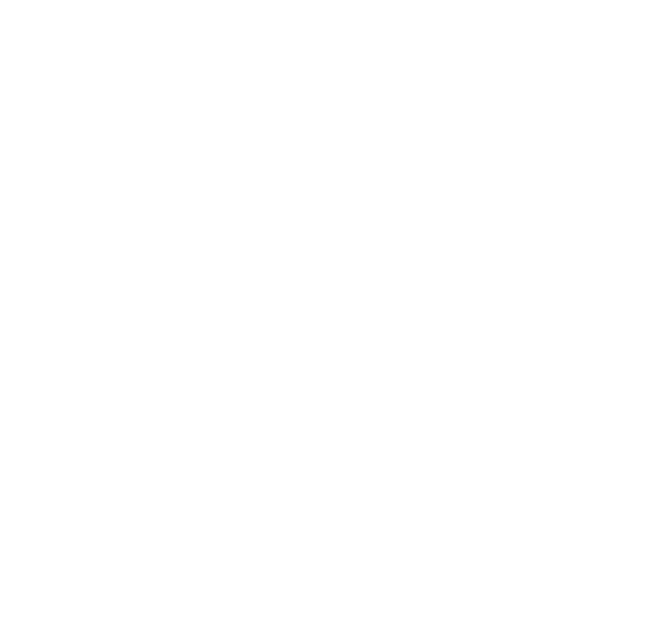
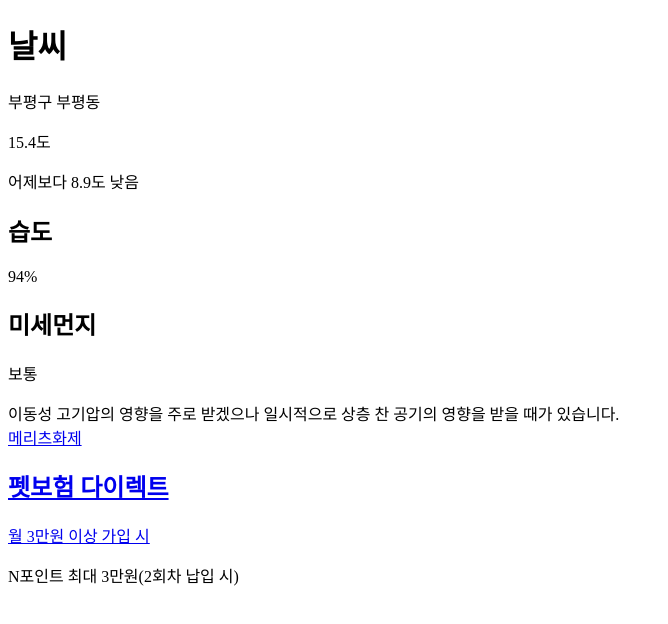
Before and after one commit to Kimsatgod333/TIL, a plain HTML site: page task/250414~250415/selector.html in a window 1280 px wide. Shown: the whole page, without its empty margins (0-668 px from the left). Drawn offline with Linux system fonts and the light colour scheme.

Commit message:
250414~250415과제완료

```diff
--- a/task/250414~250415/selector.html
+++ b/task/250414~250415/selector.html
@@ -6,8 +6,31 @@
     <meta name="description" content="">
     <meta name="keywords" content="">
     <title>250414~250415선택자작성</title>
+    <link href="./styles/selector.css" rel="stylesheet">
 </head>
 <body>
-
+    <div id="weather">
+        <h1>날씨</h1>
+        <p class="area">부평구 부평동</p>
+        <p class="temperature">15.4도</p>
+        <P>어제보다 8.9도 낮음</P>
+        <h2 class="sub_title">습도</h2>
+        <p class="humidity">94%</p>
+        <h2 class="sub_title">미세먼지</h2>
+        <p class="dust">보통</p>
+        <div class="result">
+            이동성 고기압의 영향을 주로 받겠으나 일시적으로 상층 찬 공기의 영향을 받을 때가 있습니다.
+        </div>
+    </div>
+    <div id="news">
+        <a href="#">메리츠화제</a>
+        <div class="box">
+            <a href="#">
+                <h2>펫보험 다이렉트</h2>
+                <p>월 3만원 이상 가입 시</p>
+            </a>
+        </div>
+        <p>N포인트 최대 3만원<span>(2회차 납입 시)</span></p>
+    </div>
 </body>
 </html>
--- a/task/250414~250415/styles/selector.css
+++ b/task/250414~250415/styles/selector.css
@@ -0,0 +1,16 @@
+#weater {}
+#weater h1 {}
+#weater .area {}
+#weater .temperature {}
+#weater .temperature+p {}
+#weater .sub_title {}
+#weater .humidity {}
+#weater .dust {}
+#weater .result {}
+#news {}
+#news > a {}
+#news .box {}
+#news .box a {}
+#news .box a h2 {}
+#news .box a p {}
+#news p {}
```
